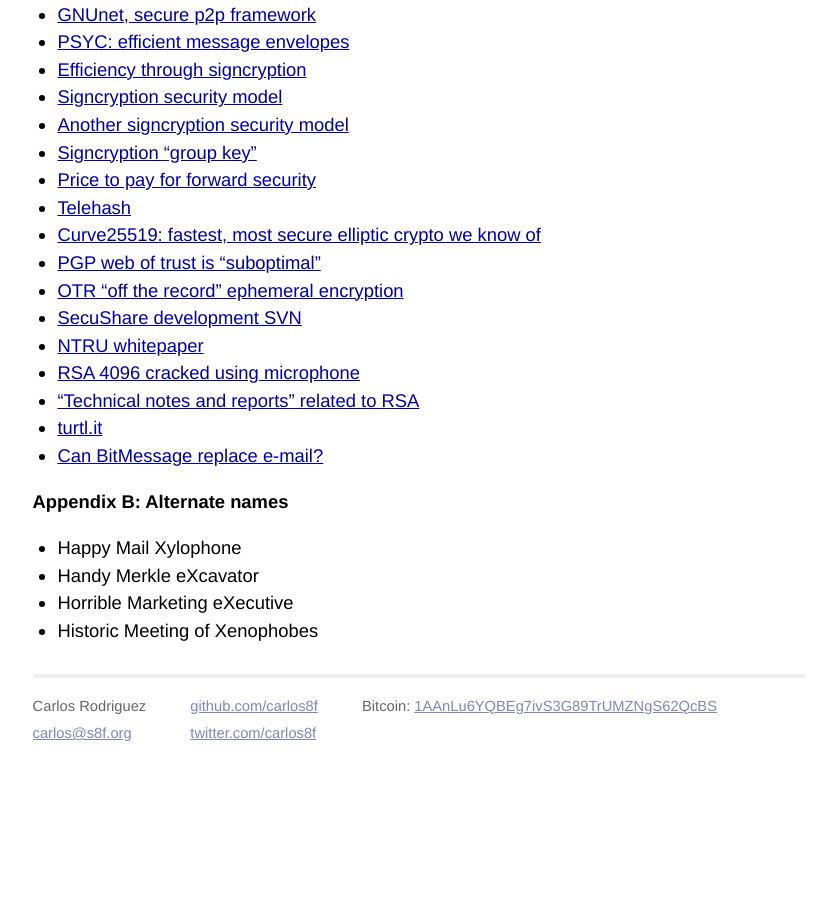
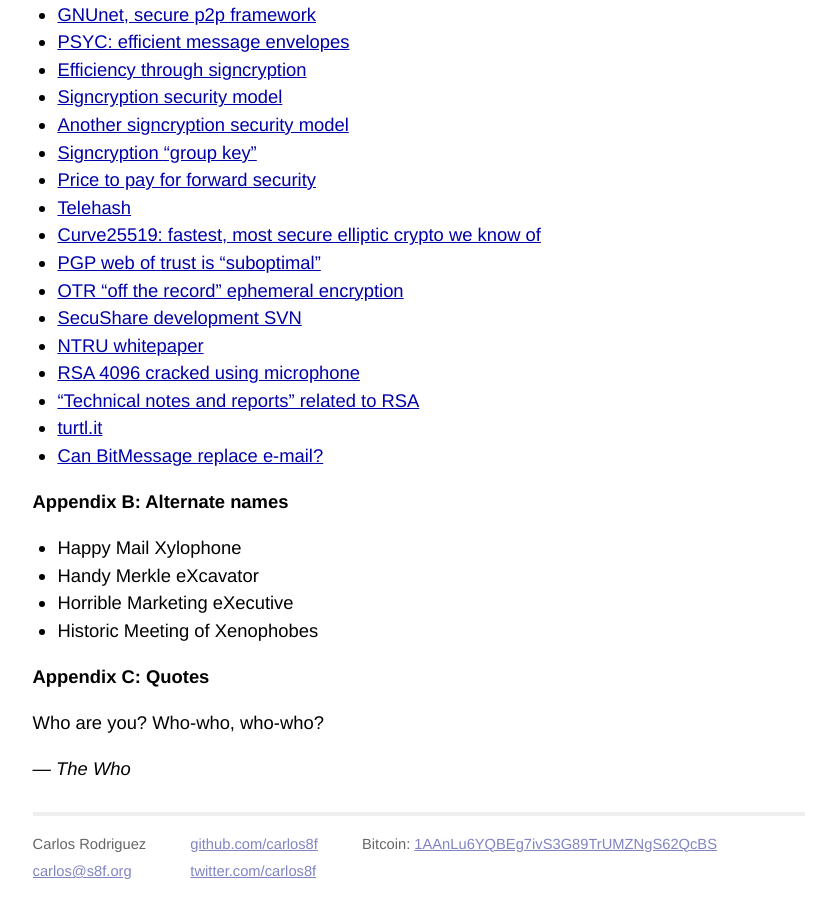
Before and after one commit to carlos8f/s8f.org, a Jekyll site: the page built from _posts/2014-03-26-1395871438.md, in a window 1280 px wide and 900 px high, scrolled down 2360 px. Shown: the whole window, without its empty margins (221-1057 px from the left). Built offline with Jekyll 4.4.1, drawn with Linux system fonts in a browser that asks for light colours; Markdown is read by kramdown in place of the engine named in the settings; before the commit the page ends 3122 px from its top, so only the background shows below that.

Commit message:
add quotes section

```diff
--- a/_posts/2014-03-26-1395871438.md
+++ b/_posts/2014-03-26-1395871438.md
@@ -109,3 +109,9 @@
 - Handy Merkle eXcavator
 - Horrible Marketing eXecutive
 - Historic Meeting of Xenophobes
+
+### Appendix C: Quotes
+
+> Who are you? Who-who, who-who?
+
+_&mdash; The Who_
```
